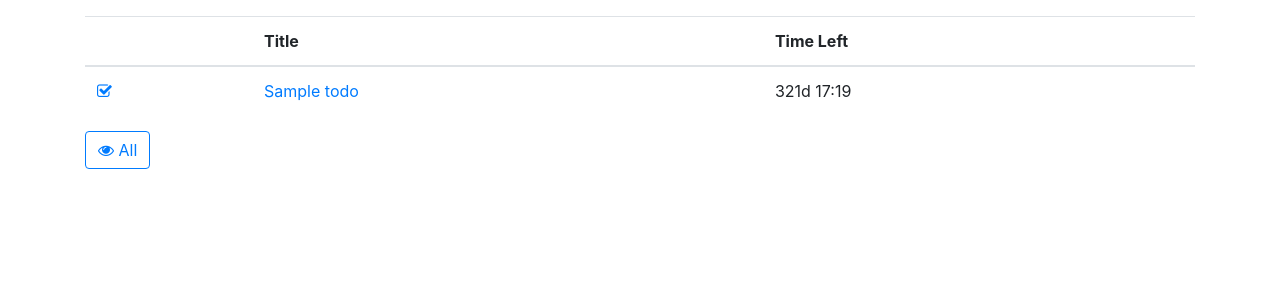
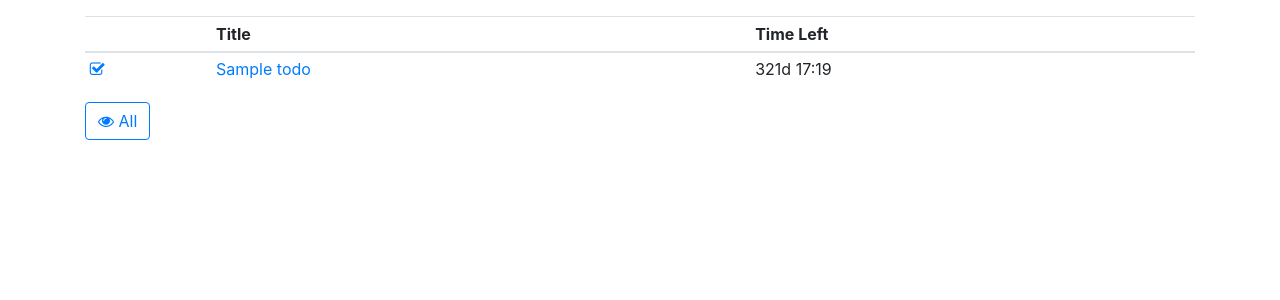
Before and after one commit to zyayoung/share-todo, a Django app: page /done/ in a window 1280 px wide. Shown: the part 56-356 px from the top of the page. Run offline with Django 3.2, Linux system fonts and the light colour scheme; a user stored in the database is signed in; tables that the repository leaves empty hold one stand-in row (values such as "Sample post"); some libraries are stand-ins or nearby versions.

Commit message:
Update list.html

```diff
--- a/templates/todo/list.html
+++ b/templates/todo/list.html
@@ -3,7 +3,7 @@
 {% block css %}
 {% endblock %}
 {% block content %}
-    <table class="table">
+    <table class="table table-sm">
     <thead>
     <th></th>
     <th>Title</th>
```
